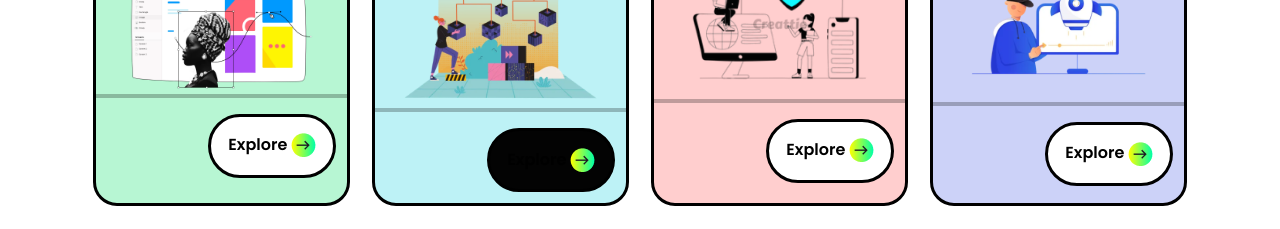
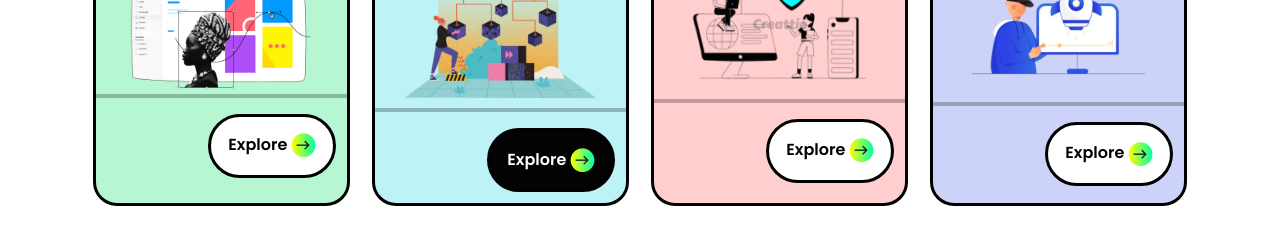
Before and after one commit to Krisha1703/Chaintech-Network-Template, a plain HTML site: page index.html in a window 1280 px wide. Shown: the part 900-1129 px from the top of the page. Drawn offline with nearby package versions, Linux system fonts and the light colour scheme.

Commit message:
Update index.html

```diff
--- a/index.html
+++ b/index.html
@@ -142,7 +142,7 @@
 
                             <div class="footer"><!--Footer part of container-2-->
                                 <!--Bootstrap class: rounded-pill to create rounded button-->
-                                <button class="rounded-pill" id="section-button" style="background-color: #030303">
+                                <button class="rounded-pill" id="section-button" style="background-color: #030303; color: white;">
                                     Explore
                                     <img src="./images/gradient-arrow.png" alt="" class="gradient-arrow">
                                 </button>
```
